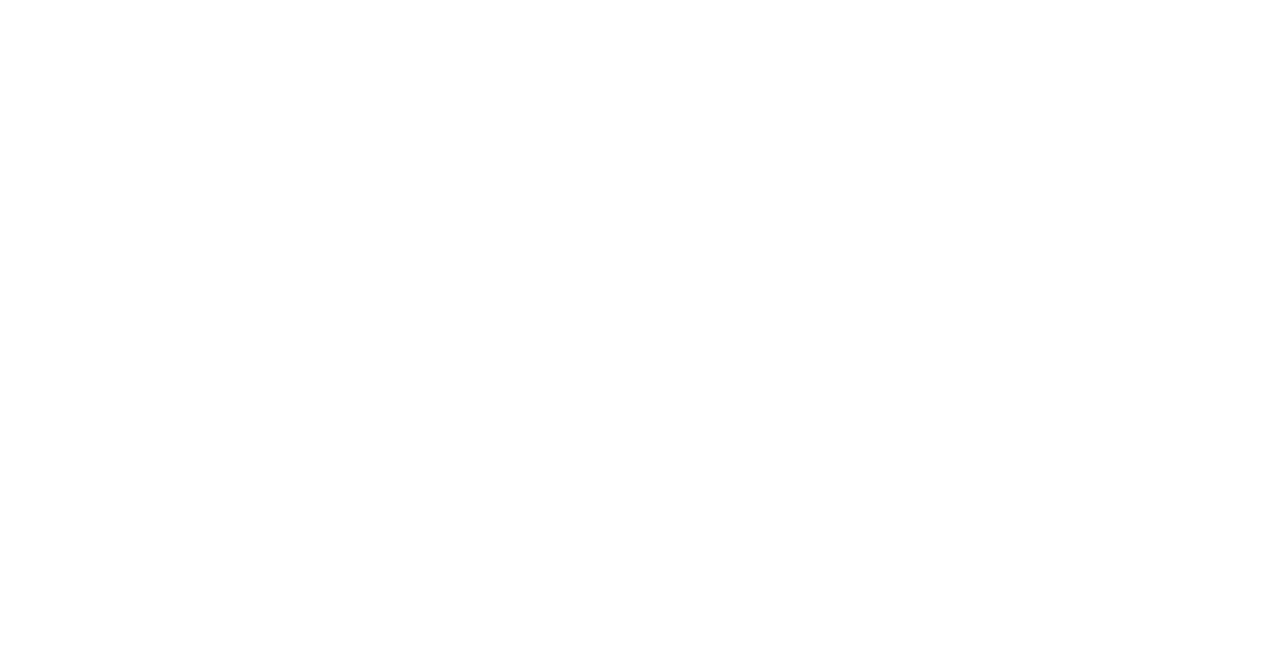
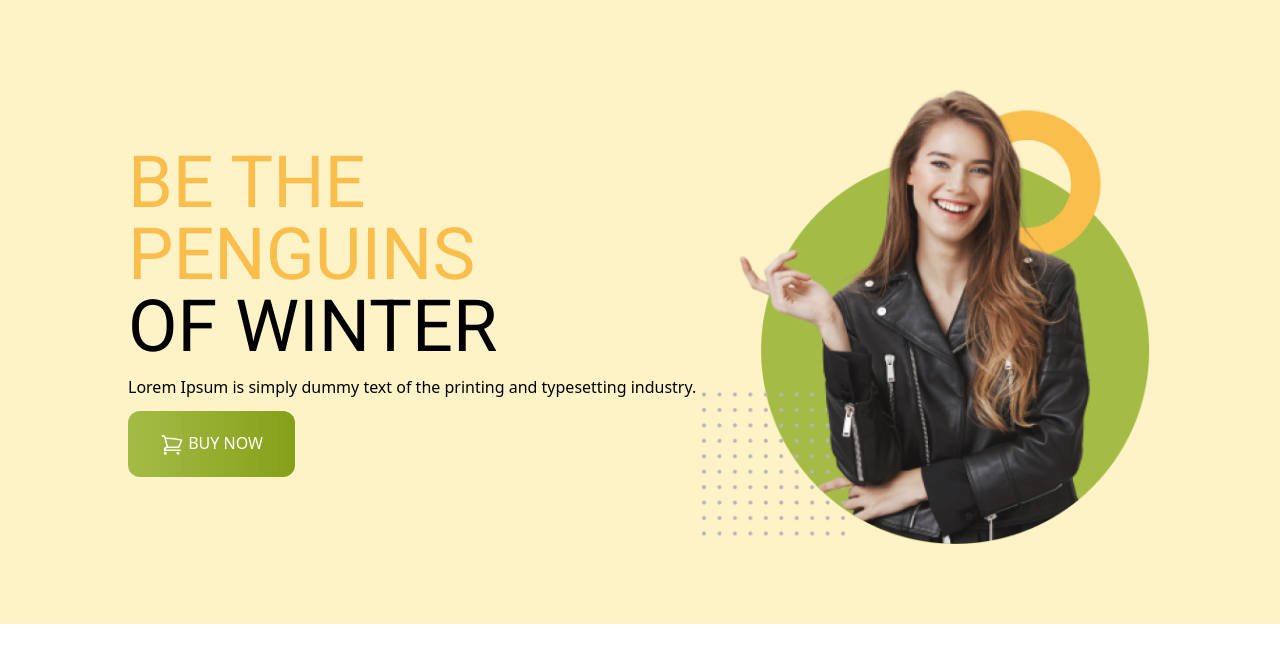
Before and after one commit to kamruzzaman-leeon/penguin-fashion-with-tailwind, a plain HTML site: page index.html in a window 1280 px wide. Drawn offline with nearby package versions, Linux system fonts and the light colour scheme.

Commit message:
header banner added

```diff
--- a/index.html
+++ b/index.html
@@ -1,11 +1,58 @@
 <!DOCTYPE html>
 <html lang="en">
+
 <head>
-    <meta charset="UTF-8">
-    <meta name="viewport" content="width=device-width, initial-scale=1.0">
-    <title>penguin-fashion-with-tailwind</title>
+  <meta charset="UTF-8" />
+  <meta name="viewport" content="width=device-width, initial-scale=1.0" />
+  <title>penguin-fashion</title>
+  <script src="https://cdn.tailwindcss.com"></script>
+  <link rel="preconnect" href="https://fonts.googleapis.com">
+  <link rel="preconnect" href="https://fonts.gstatic.com" crossorigin>
+  <link href="https://fonts.googleapis.com/css2?family=Bebas+Neue&family=Roboto:wght@400;500;700&display=swap"
+    rel="stylesheet">
+  <style>
+    .custom-font {
+      font-family: 'Bebas Neue', sans-serif;
+      font-family: 'Roboto', sans-serif;
+    }
+  </style>
 </head>
+
 <body>
+  <!-- Header section -->
+  <header class="bg-amber-100 py-20 px-4 md:px-32">
+    <!-- navbar section -->
+    <nav>
 
+    </nav>
+    <!-- banner section -->
+    <div class="flex flex-col md:flex-row justify-between items-center">
+      <div class="space-y-3">
+        <h1 class="text-7xl uppercase custom-font">
+          <span class="text-[#FABE4C]">Be the Penguins</span>
+          <br>
+          of Winter
+        </h1>
+        <p>Lorem Ipsum is simply dummy text of the printing
+          and typesetting industry.</p>
+        <button
+          class="bg-lime-300 py-5 px-8 rounded-xl uppercase text-white font-medium bg-gradient-to-r from-[#A4BC46] to-[#85A019]">
+          <svg xmlns="http://www.w3.org/2000/svg" fill="none" viewBox="0 0 24 24" stroke-width="1.5"
+            stroke="currentColor" class="w-6 h-6 inline">
+            <path stroke-linecap="round" stroke-linejoin="round"
+              d="M2.25 3h1.386c.51 0 .955.343 1.087.835l.383 1.437M7.5 14.25a3 3 0 00-3 3h15.75m-12.75-3h11.218c1.121-2.3 2.1-4.684 2.924-7.138a60.114 60.114 0 00-16.536-1.84M7.5 14.25L5.106 5.272M6 20.25a.75.75 0 11-1.5 0 .75.75 0 011.5 0zm12.75 0a.75.75 0 11-1.5 0 .75.75 0 011.5 0z" />
+          </svg>
+          Buy Now
+        </button>
+      </div>
+      <div>
+        <img src="images/model.png" alt="model" />
+      </div>
+    </div>
+  </header>
+  <main></main>
+  <footer></footer>
+  <p></p>
 </body>
+
 </html>
--- /dev/null
+++ b/tailwind.config.js
@@ -0,0 +1,8 @@
+/** @type {import('tailwindcss').Config} */
+module.exports = {
+    content: ["./src/**/*.{html,js}"],
+    theme: {
+      extend: {},
+    },
+    plugins: [],
+  }
```
